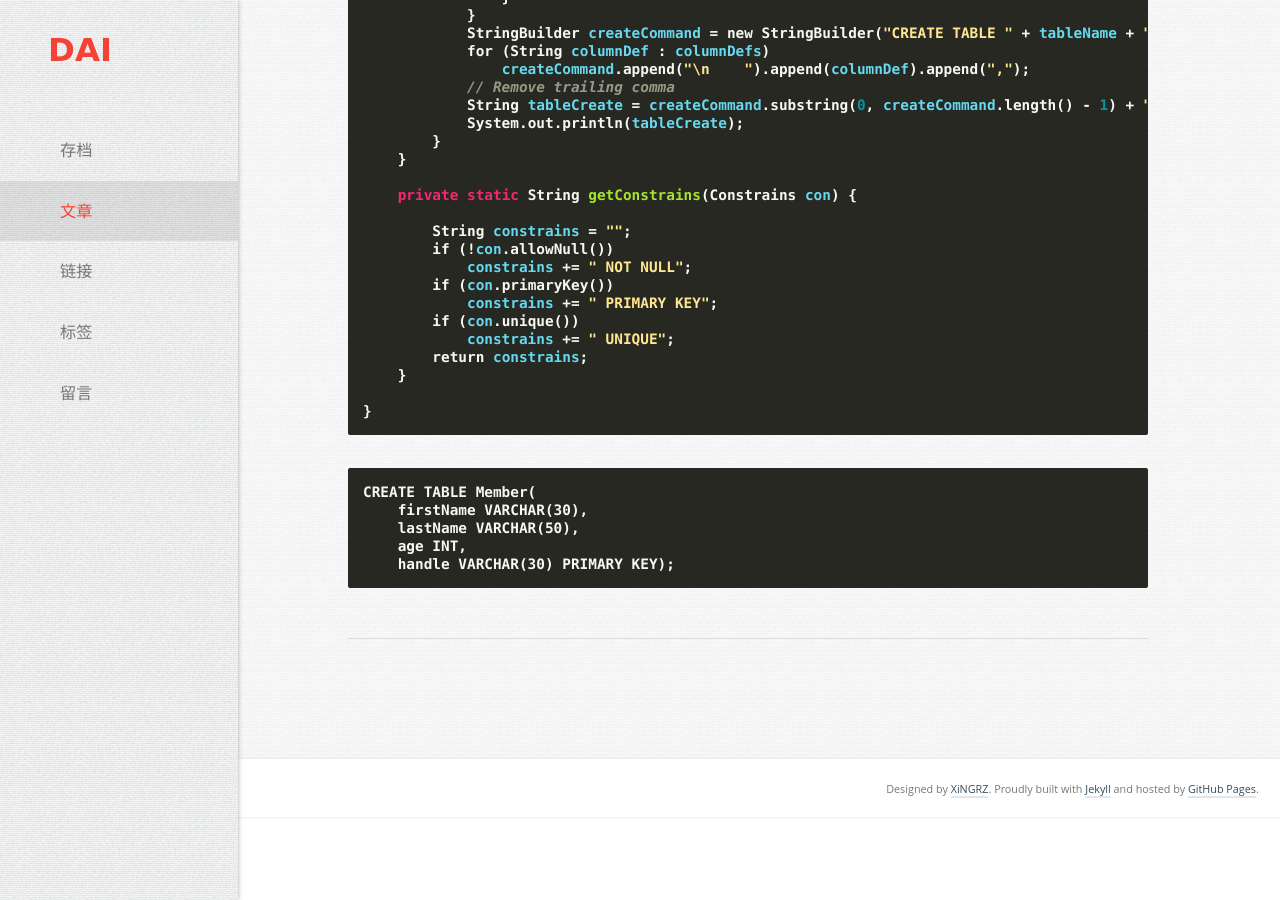
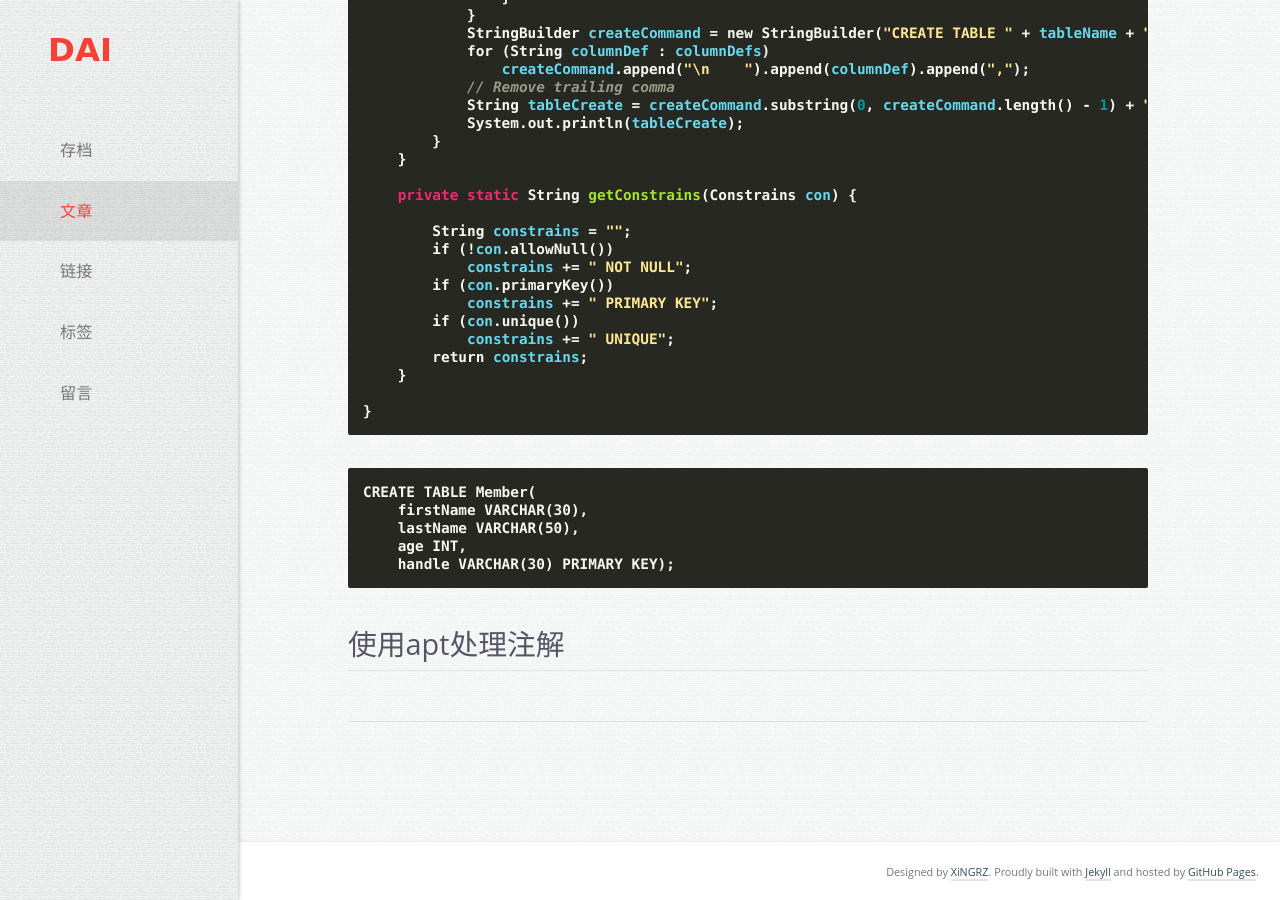
Before and after one commit to daishiwen/blog, a Jekyll site: the page built from _posts/2016-05-26-Java-Annotation.md, in a window 1280 px wide and 900 px high, scrolled down 7722 px. Built offline with Jekyll 4.4.1, drawn with Linux system fonts in a browser that asks for light colours; comment, search, counter and statistics services are not loaded.

Commit message:
重命名

````diff
--- a/_posts/2016-05-26-Annotation.md
+++ b/_posts/2016-05-26-Java-Annotation.md
@@ -318,3 +318,4 @@ CREATE TABLE Member(
     age INT,
     handle VARCHAR(30) PRIMARY KEY);
 ```
+## 使用apt处理注解
````
